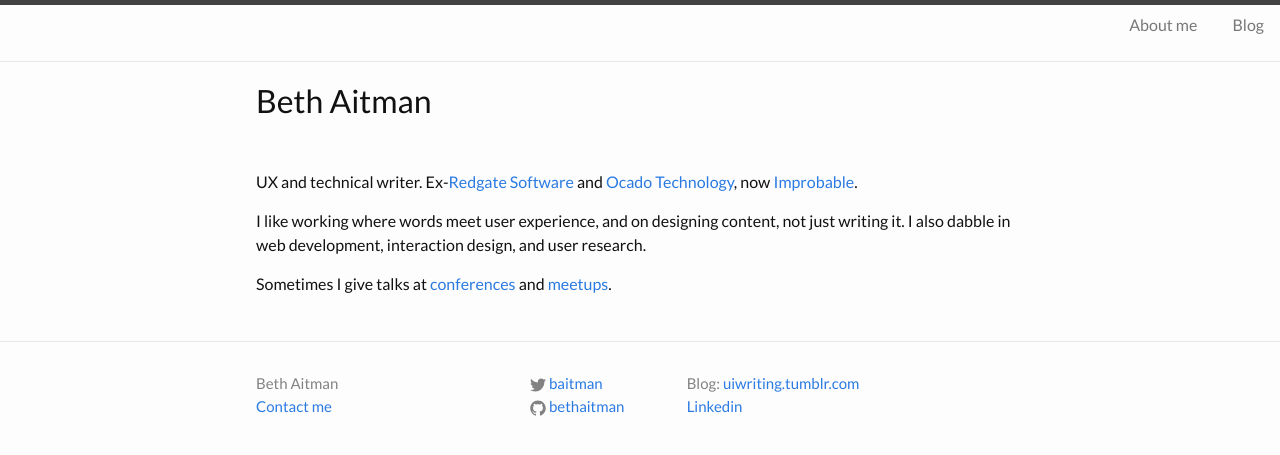
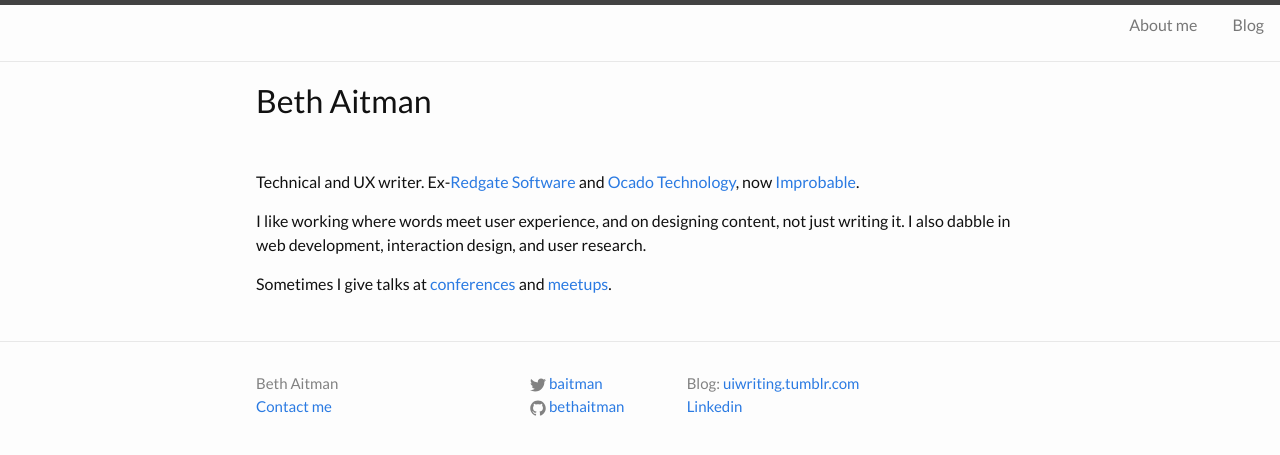
Before and after one commit to bethaitman/bethaitman.github.io, a Jekyll site: the page built from index.html, in a window 1280 px wide. Shown: the top 455 px of the page. Built offline with Jekyll 4.4.1, drawn with Linux system fonts in a browser that asks for light colours.

```diff
--- a/index.html
+++ b/index.html
@@ -4,7 +4,7 @@ layout: default
 
 <div class="home">
 
-<p>UX and technical writer. Ex-<a href="http://www.red-gate.com/">Redgate Software</a> and <a href="http://www.ocadotechnology.com/">Ocado Technology</a>, now <a href="https://improbable.io/">Improbable</a>.</p>
+<p>Technical and UX writer. Ex-<a href="http://www.red-gate.com/">Redgate Software</a> and <a href="http://www.ocadotechnology.com/">Ocado Technology</a>, now <a href="https://improbable.io/">Improbable</a>.</p>
 
 <p>I like working where words meet user experience, and on designing content, not just writing it. I also dabble in web development, interaction design, and user research.</p>
 
```
